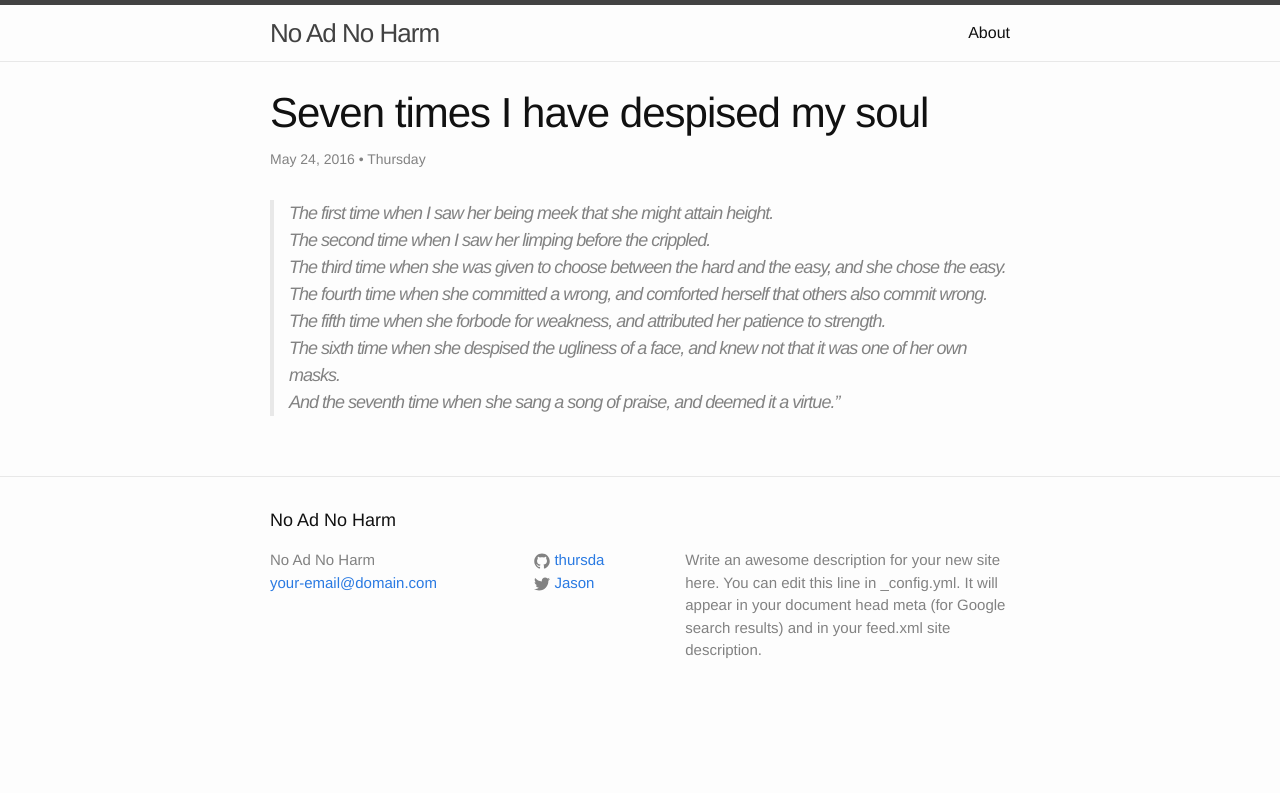
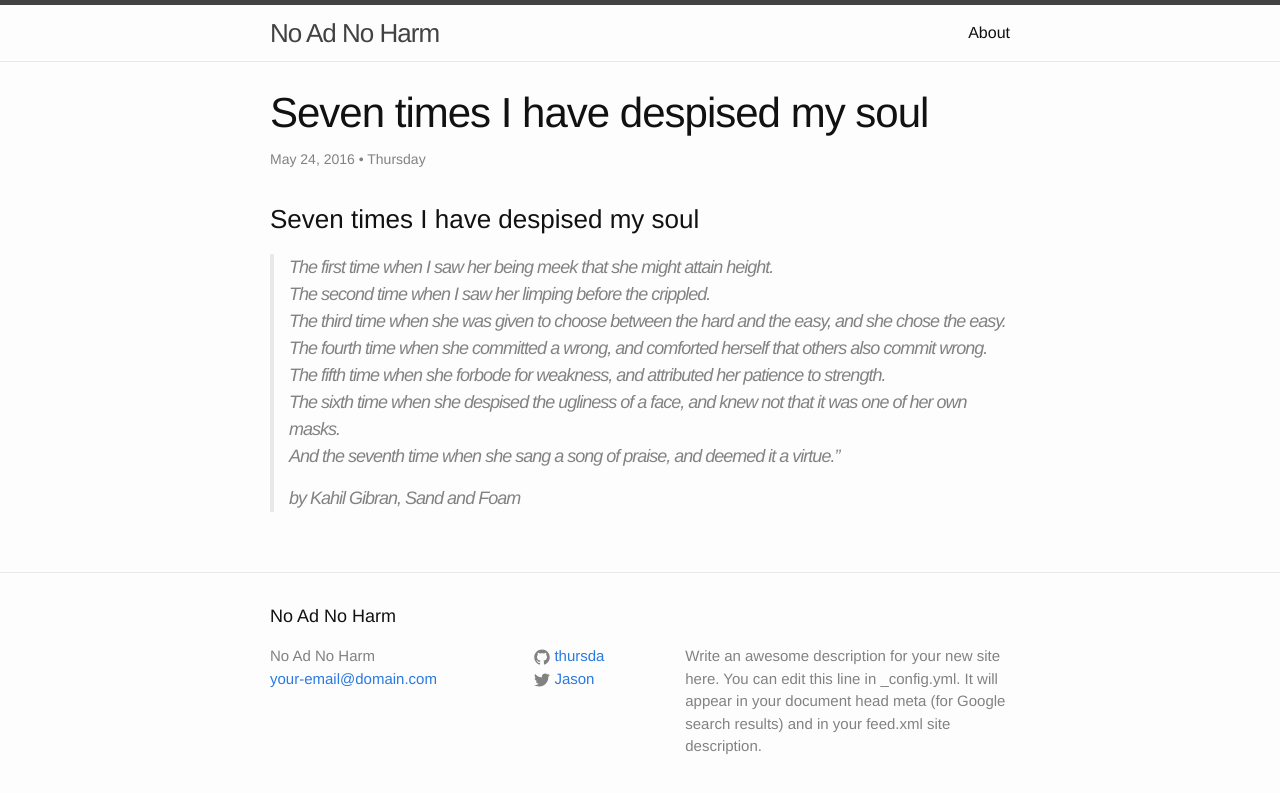
Before and after one commit to Thursda/Thursday.github.io, a Jekyll site: the page built from _posts/2016-05-24-poem01.md, in a window 1280 px wide. Shown: the top 793 px of the page. Built offline with Jekyll 4.4.1, drawn with Linux system fonts in a browser that asks for light colours.

Commit message:
修改 Poem

```diff
--- a/_posts/2016-05-24-poem01.md
+++ b/_posts/2016-05-24-poem01.md
@@ -7,6 +7,8 @@ date: 2016-05-24 16:40:10 +0800
 categories: poem
 tag: poem
 ---
+### Seven times I have despised my soul
+
 > The first time when I saw her being meek that she might attain height.
 > The second time when I saw her limping before the crippled.
 > The third time when she was given to choose between the hard and the easy, and she chose the easy.
@@ -14,3 +16,5 @@ tag: poem
 > The fifth time when she forbode for weakness, and attributed her patience to strength.
 > The sixth time when she despised the ugliness of a face, and knew not that it was one of her own masks.
 > And the seventh time when she sang a song of praise, and deemed it a virtue.”
+>
+>   by Kahil Gibran, Sand and Foam
```
Also changed, not shown: 1 other file.
